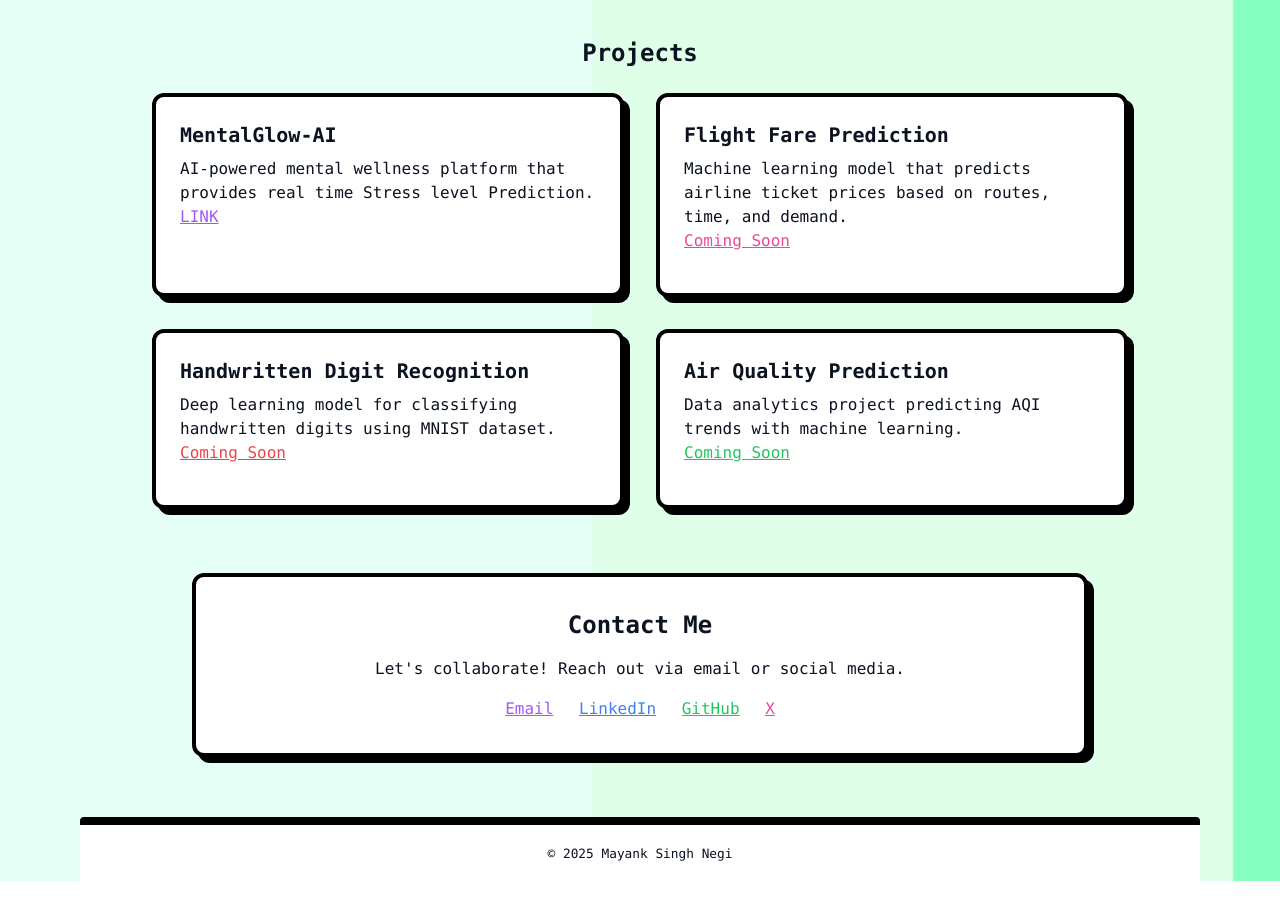
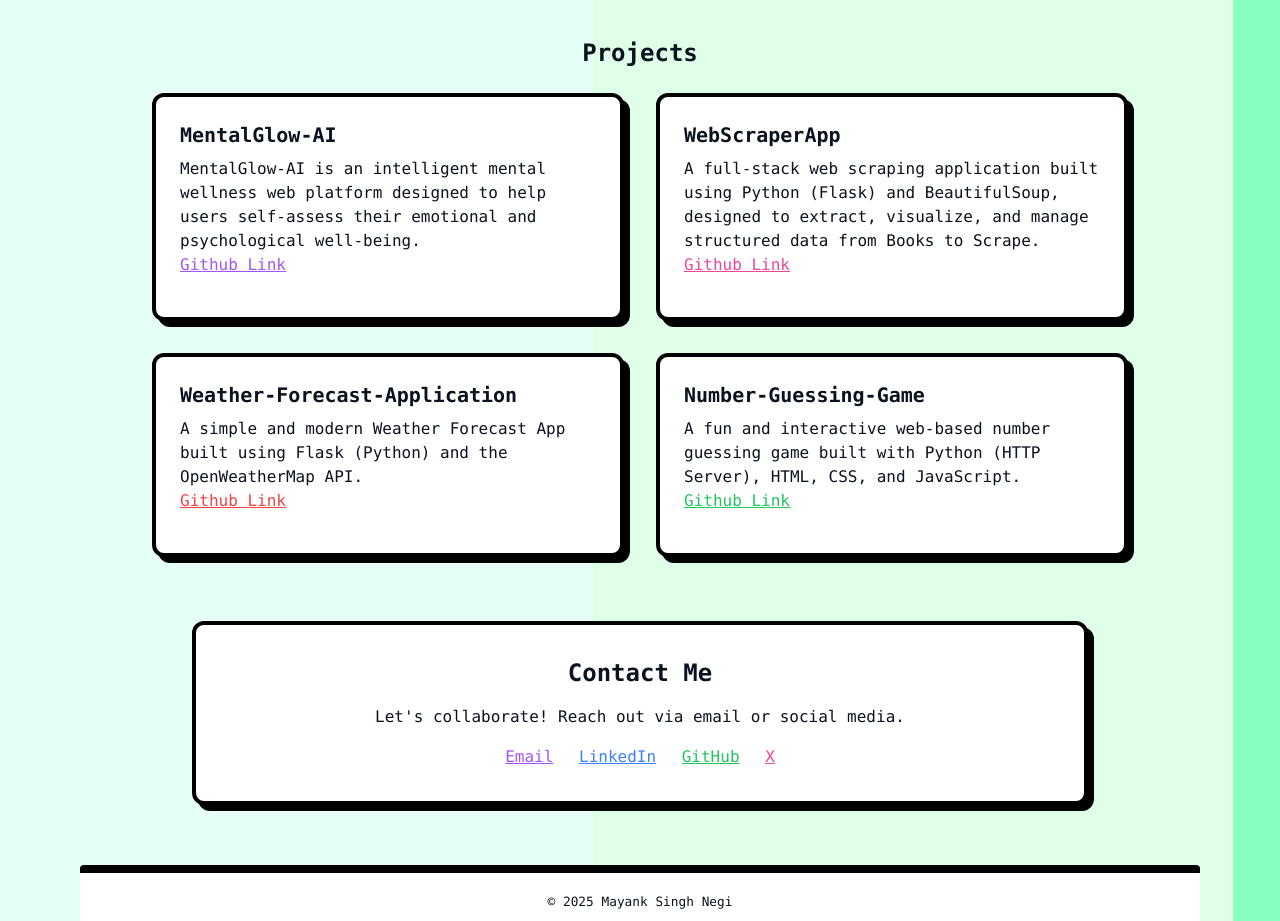
Before and after one commit to MayankSNegi/mayanksinghnegi_portfolio, a plain HTML site: page index.html in a window 1280 px wide. Shown: the part 840-1761 px from the top of the page. Before the commit the page ends 1721 px from the top, so only its background shows below. Drawn offline with nearby package versions, Linux system fonts and the light colour scheme.

Commit message:
project update

```diff
--- a/index.html
+++ b/index.html
@@ -16,7 +16,7 @@
       <a href="#about" class="hover:underline">About</a>
       <a href="#projects" class="hover:underline">Projects</a>
       <a href="#contact" class="hover:underline">Contact</a>
-      <a href="/resume.pdf" target="_blank" class="hover:underline">Resume</a>
+      <a href="/Mayank_Singh_Negi_Resume.pdf" target="_blank" class="hover:underline">Resume</a>
     </nav>
     <button id="menuBtn" class="md:hidden menu-btn p-2 rounded bg-white border-2 border-black">
       <svg width="22" height="14" viewBox="0 0 22 14" fill="none" xmlns="http://www.w3.org/2000/svg">
@@ -78,29 +78,29 @@
       <div class="bg-white border-4 border-black rounded-xl shadow-[6px_6px_0_0_rgba(0,0,0,1)] p-6">
         <h4 class="text-xl font-bold mb-2">MentalGlow-AI</h4>
         <p class="mb-4">
-          AI-powered mental wellness platform that provides real time Stress level Prediction.<br>
-          <a href="https://github.com/MayankSNegi/MentalGlow-AI" target="_blank" class="underline text-purple-500">LINK</a>
+          MentalGlow-AI is an intelligent mental wellness web platform designed to help users self-assess their emotional and psychological well-being.<br>
+          <a href="https://github.com/MayankSNegi/MentalGlow-AI" target="_blank" class="underline text-purple-500">Github Link</a>
         </p>
       </div>
       <div class="bg-white border-4 border-black rounded-xl shadow-[6px_6px_0_0_rgba(0,0,0,1)] p-6">
-        <h4 class="text-xl font-bold mb-2">Flight Fare Prediction</h4>
+        <h4 class="text-xl font-bold mb-2">WebScraperApp</h4>
         <p class="mb-4">
-          Machine learning model that predicts airline ticket prices based on routes, time, and demand.<br>
-          <a href="#projects" class="underline text-pink-500">Coming Soon</a>
+          A full-stack web scraping application built using Python (Flask) and BeautifulSoup, designed to extract, visualize, and manage structured data from Books to Scrape.<br>
+          <a href="https://github.com/MayankSNegi/WebScraperApp" target="_blank" class="underline text-pink-500">Github Link</a>
         </p>
       </div>
       <div class="bg-white border-4 border-black rounded-xl shadow-[6px_6px_0_0_rgba(0,0,0,1)] p-6">
-        <h4 class="text-xl font-bold mb-2">Handwritten Digit Recognition</h4>
+        <h4 class="text-xl font-bold mb-2">Weather-Forecast-Application</h4>
         <p class="mb-4">
-          Deep learning model for classifying handwritten digits using MNIST dataset.<br>
-          <a href="#projects" class="underline text-red-500">Coming Soon</a>
+          A simple and modern Weather Forecast App built using Flask (Python) and the OpenWeatherMap API.<br>
+          <a href="https://github.com/MayankSNegi/Weather-Forecast-Application" target="_blank" class="underline text-red-500">Github Link</a>
         </p>
       </div>
       <div class="bg-white border-4 border-black rounded-xl shadow-[6px_6px_0_0_rgba(0,0,0,1)] p-6">
-        <h4 class="text-xl font-bold mb-2">Air Quality Prediction</h4>
+        <h4 class="text-xl font-bold mb-2">Number-Guessing-Game</h4>
         <p class="mb-4">
-          Data analytics project predicting AQI trends with machine learning.<br>
-          <a href="#projects" class="underline text-green-500">Coming Soon</a>
+          A fun and interactive web-based number guessing game built with Python (HTTP Server), HTML, CSS, and JavaScript.<br>
+          <a href="https://github.com/MayankSNegi/Number-Guessing-Game" target="_blank" class="underline text-green-500">Github Link</a>
         </p>
       </div>
     </div>
@@ -126,3 +126,10 @@
   <script src="script.js"></script>
 </body>
 </html>
+
+<!-- Flight Fare Prediction
+Machine learning model that predicts airline ticket prices based on routes, time, and demand.
+Handwritten Digit Recognition
+Deep learning model for classifying handwritten digits using MNIST dataset.
+Air Quality Prediction
+Data analytics project predicting AQI trends with machine learning. -->
```
Also changed, not shown: script.js (+6 -6 lines), 1 other file.
